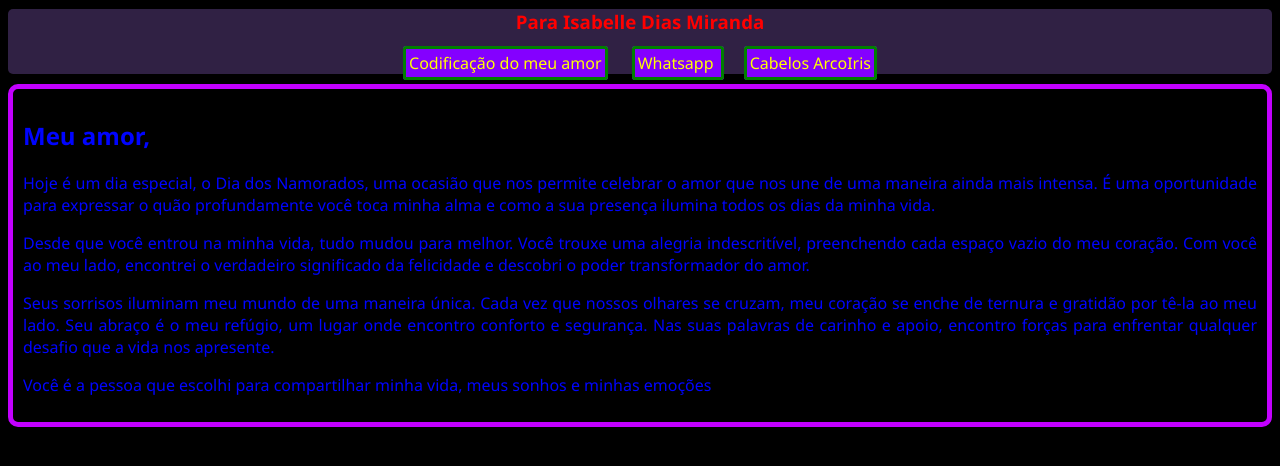
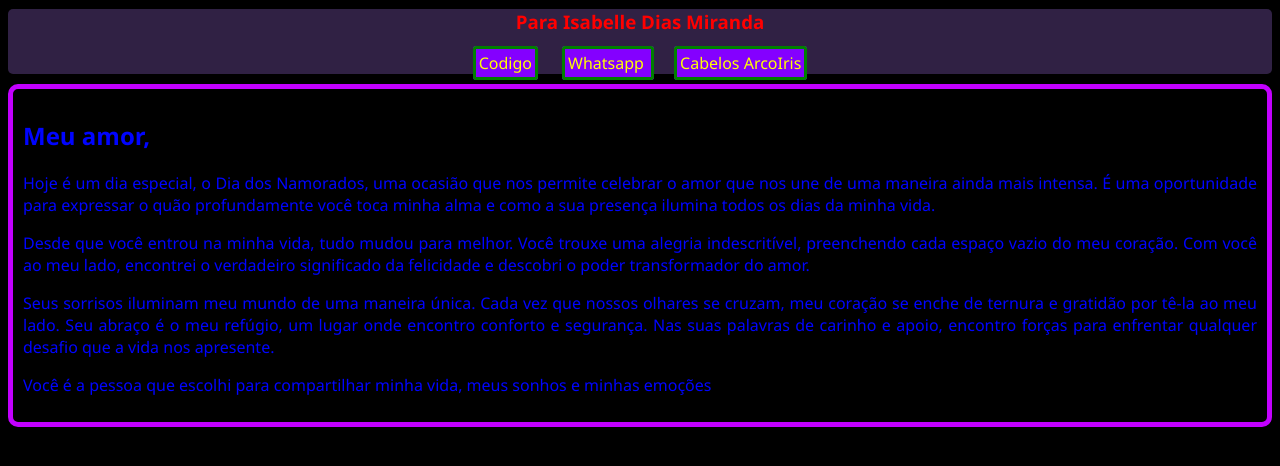
Before and after one commit to dotghst/CartinhaDeAmor, a plain HTML site: page index.html in a window 1280 px wide. Drawn offline with Linux system fonts and the light colour scheme.

Commit message:
Update index.html

```diff
--- a/index.html
+++ b/index.html
@@ -12,7 +12,7 @@
         <h3 style="color: red;">Para Isabelle Dias Miranda</h3>
         <h3></h3>
         <ul class="lista_horizontal">
-            <li><a href="Projetos/amarmuito.html"> Codificação do meu amor</a></li>
+            <li><a href="Projetos/amarmuito.html"> Codigo</a></li>
             <li><a href=" https://wa.me/+5592994341356">Whatsapp </a></li>
             <li><a href="Projetos/diadosnamorados.html"> Cabelos ArcoIris</a></li>
         </ul>
```
